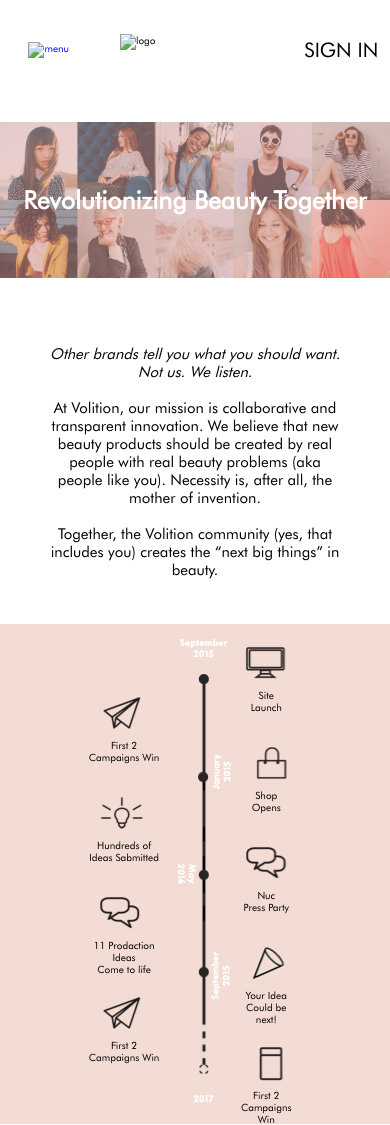
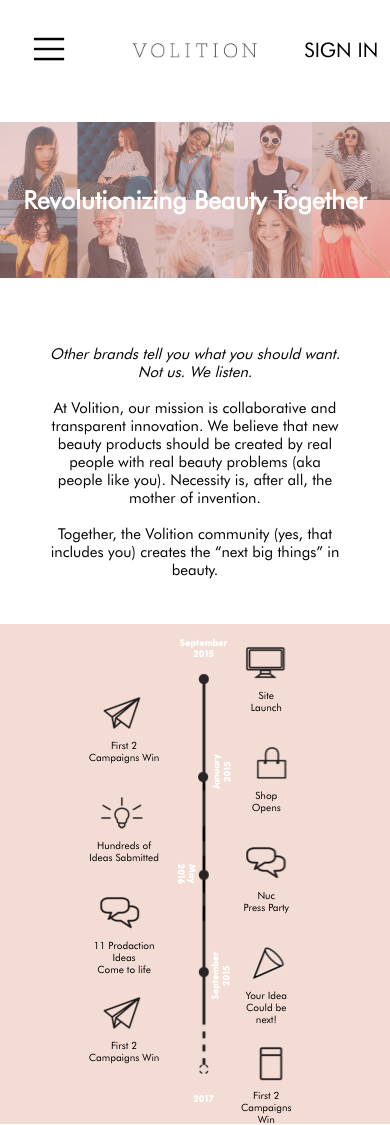
Before and after one commit to Grishanov-Dmitry/layout_task_for_work, a plain HTML site: page index.html in a window 390 px wide. Drawn offline with Linux system fonts and the light colour scheme.

Commit message:
I changed the path in the images

```diff
--- a/index.html
+++ b/index.html
@@ -12,7 +12,7 @@
 
             <div class="block-header__menu_logo-menu">
                 <a href="#">
-                    <img src="../app/img/menu-icon-mobile.png" alt="menu">
+                    <img src="./img/menu-icon-mobile.png" alt="menu">
                 </a>
             </div>
 
@@ -26,7 +26,7 @@
         </div>
 
         <div class="block-header__logo">
-            <img src="../app/img/logo.jpg" alt="logo">
+            <img src="./img/logo.jpg" alt="logo">
         </div>
 
         <div class="block-header__sign-in">
```
